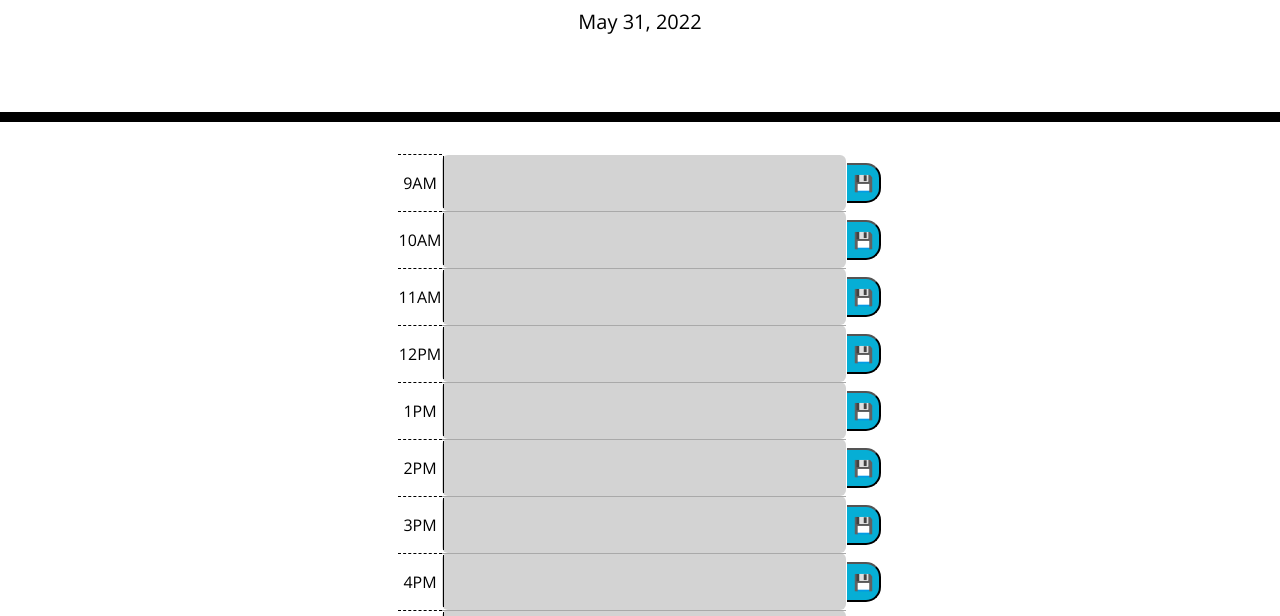
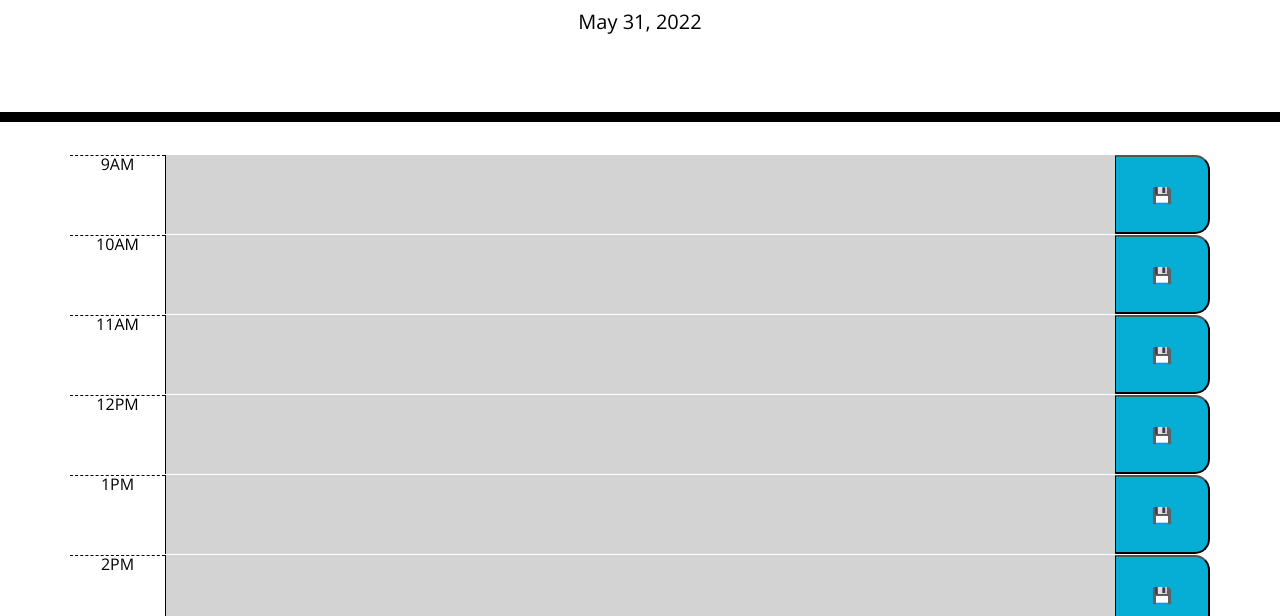
Before and after one commit to cokamuro/workday-scheduler, a plain HTML site: page index.html in a window 1280 px wide. Shown: the part 182-798 px from the top of the page. Drawn offline with nearby package versions, Linux system fonts and the light colour scheme.

Commit message:
replaced table with divs & setup bootstrap rows/cols.  made JS adjustments to element pointers

```diff
--- a/index.html
+++ b/index.html
@@ -28,19 +28,14 @@
       <p class="lead">A simple calendar app for scheduling your work day</p>
       <p id="currentDay" class="lead"></p>
     </header>
-    <div class="container">
-      <!-- Timeblocks go here -->
-      <table class="time-block">
-        <!-- Prototype row to clone with jQuery-->
-        <tr>
-          <td class="hour"></td>
-          <td>
-            <textarea class="description" cols="40"></textarea>
-          </td>
-          <td><button class="save-button">💾</button></td>
-        </tr>
-      </table>
-    </div>
+    <section class="container">
+      <div class="time-block row">
+        <div class="hour col-1">9AM</div>
+        <textarea class="col-10 description"></textarea>
+        <button class="save-button col-1">💾</button>
+      </div>
+
+    </section>
 
     <script src="https://cdnjs.cloudflare.com/ajax/libs/jquery/3.2.1/jquery.min.js"></script>
     <script src="https://cdnjs.cloudflare.com/ajax/libs/moment.js/2.24.0/moment.min.js"></script>
--- a/script.js
+++ b/script.js
@@ -6,11 +6,9 @@ function applyClasses() {
         //get nice text for y-axis time
         var dispTime = moment(moment("1980-01-01").add(i, "hours")).format("hA");
         //clone generic tr block, and append it to tbody
-        if (i != 9) { $('tr').first().clone().appendTo($('tbody')); }
+        if (i != 9) { $(".time-block").first().clone().appendTo($(".container")); }
         //get the new tr block
-        var thisRow = $('tr').last();
-        //remove the duplicated class
-        if (i != 9) { thisRow.removeClass("event-9"); }
+        var thisRow = $(".time-block").last();
         //set the time on the first td and the class
         thisRow.children().eq(0).text(dispTime);
         //change the id to the correct hour
@@ -28,11 +26,12 @@ function applyClasses() {
 }
 function loadEvents() {
     //load events into the textareas from localstorage
-    for (var i = 9; i <= 17; i++) { $("#event-" + i).children().eq(1).children().eq(0).val(localStorage.getItem("event-" + i)) };
+    for (var i = 9; i <= 17; i++) { $("#event-" + i).children().eq(1).val(localStorage.getItem("event-" + i)) };
 }
 function saveEvent(hourIn) {
     //save textarea contents into localstorage
-    localStorage.setItem("event-" + hourIn, $("#event-" + hourIn).children().eq(1).children().eq(0).val().trim());
+    localStorage.setItem("event-" + hourIn, $("#event-" + hourIn).children().eq(1).val().trim());
+    console.log($("#event-" + hourIn).children().eq(1));
 }
 function init() {
     //set element currentDay to have cleanly formatted date for today
@@ -45,7 +44,7 @@ init();
 
 // add event handler for button clicks
 $("button").on("click", function (event) {
-    var parentIDstring = $(event.target).parent().parent().attr("id");
+    var parentIDstring = $(event.target).parent().attr("id");
     var hyphenPos = parentIDstring.indexOf("-");
 
     if (hyphenPos > 0) {
--- a/style.css
+++ b/style.css
@@ -10,16 +10,8 @@ textarea {
   resize: none;
   color: #000000;
   border-left: 1px solid black;
+  text-align: left;
   padding: 10px;
-}
-
-td {
-  border-radius: 6px;
-}
-
-.container {
-  justify-content: center;
-  display: flex;
 }
 
 .jumbotron {
@@ -52,26 +44,22 @@ td {
 }
 
 .past {
-  border-bottom: 1px solid darkgrey;
   background-color: #d3d3d3;
   color: white;
 }
 
 .present {
   background-color: #ff6961;
-  border-bottom: 1px solid darkred;
   color: white;
 }
 
 .future {
   background-color: #77dd77;
-  border-bottom: 1px solid darkgreen;
   color: white;
 }
 
 .save-button {
-  height: 40px;
-  border-left: 0px solid #06aed5;
+  border-left: 1px solid black;
   border-top-right-radius: 15px;
   border-bottom-right-radius: 15px;
   background-color: #06aed5;
@@ -81,5 +69,5 @@ td {
 .save-button:hover {
   font-size: 20px;
   background-color: #055c70;
-  transition: all 0.2s ease-in-out;
+  transition: all 0.3s ease-in-out;
 }
```
Also changed, not shown: scheduler.png.
